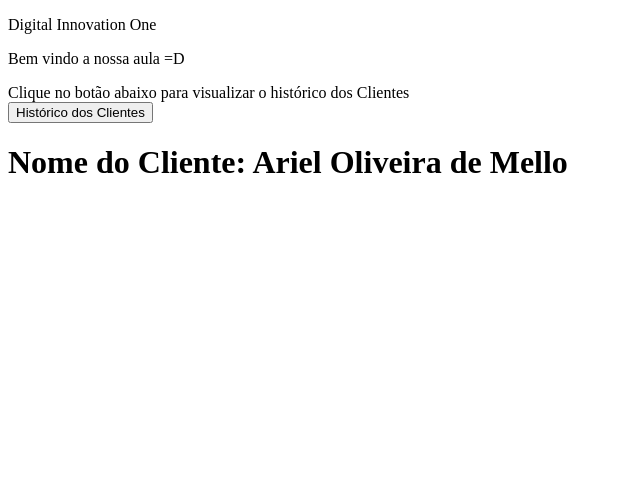
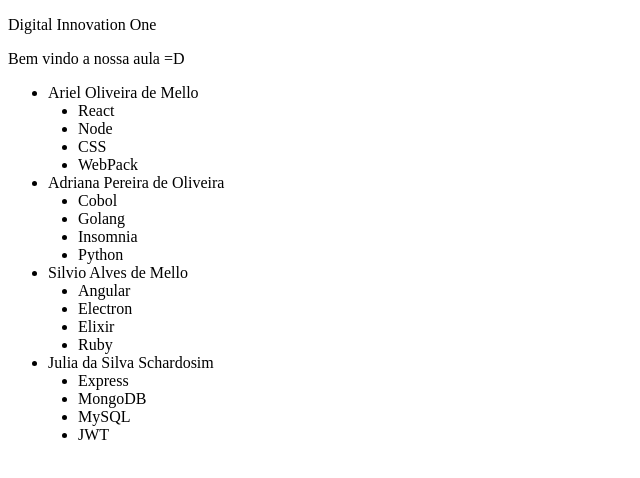
Before and after one commit to arielmell0/Introducao_ReactJS, a React app: page / in a window 1280 px wide. Shown: the top 478 px of the page, without its empty margins (0-640 px from the left). Built offline with nearby package versions, Linux system fonts and the light colour scheme.

Commit message:
feat: Listas e Chaves
Renderizando múltiplos componentes | Componente de lista básico | Chaves | Extraindo Componentes com Chaves | Chaves devem ser únicas apenas entre elementos irmãos

```diff
--- a/src/App.jsx
+++ b/src/App.jsx
@@ -1,45 +1,52 @@
 import React from "react";
 
-const buttonA = <button>Histórico dos Clientes</button>
-
-const buttonB = <button>Cadastrar Cliente</button>
-
-const hasCustomer = true
-
-const renderShowHistory = (
-    <div>
-        Clique no botão abaixo para visualizar o histórico dos Clientes
-        <br/>
-        {buttonA}
-    </div>
-)
-
-const renderAddCustomer = (
-    <div>
-        Clique abaixo para cadastrar o cliente
-        <br/>
-        {buttonB}
-    </div>
-)
-
-const showCustomer = () => {
-    if(!hasCustomer) return null
-
-    return (
-        <div>
-            <h1>Nome do Cliente: Ariel Oliveira de Mello</h1>
-        </div>
-    )
-}
+const listCustomer = [
+    {
+        id: 1,
+        name: 'Ariel Oliveira de Mello',
+        skills: ['React', 'Node', 'CSS', 'WebPack']
+    },
+    {
+        id: 2,
+        name: 'Adriana Pereira de Oliveira',
+        skills: ['Cobol', 'Golang', 'Insomnia', 'Python']
+    },
+    {
+        id: 3,
+        name: 'Silvio Alves de Mello',
+        skills: ['Angular', 'Electron', 'Elixir', 'Ruby']
+    },
+    {
+        id: 4,
+        name: 'Julia da Silva Schardosim',
+        skills: ['Express', 'MongoDB', 'MySQL', 'JWT']
+    },
+]
 
 const App = () => {
+    const renderCustomers = (customer, index) => {
+        return (
+            <div>
+                <li key={`customer-${customer.id}`}>{customer.name}</li>
+                {customer.skills.map(renderSkills)}
+            </div>
+        )
+    }
+
+    const renderSkills = (skill, index) => {
+        return (
+            <div style={{ paddingLeft: '30px' }}  key={`skill-${index}`}>
+                <li>{skill}</li>
+            </div>
+        )
+    }
+
     return (
         <div>
             <p>Digital Innovation One</p>
             <p>Bem vindo a nossa aula =D</p>
-            {hasCustomer ? renderShowHistory : renderAddCustomer}
             <div>
-                {showCustomer()}
+                <ul>{listCustomer.map(renderCustomers)}</ul>
             </div>
         </div>
     )
```
